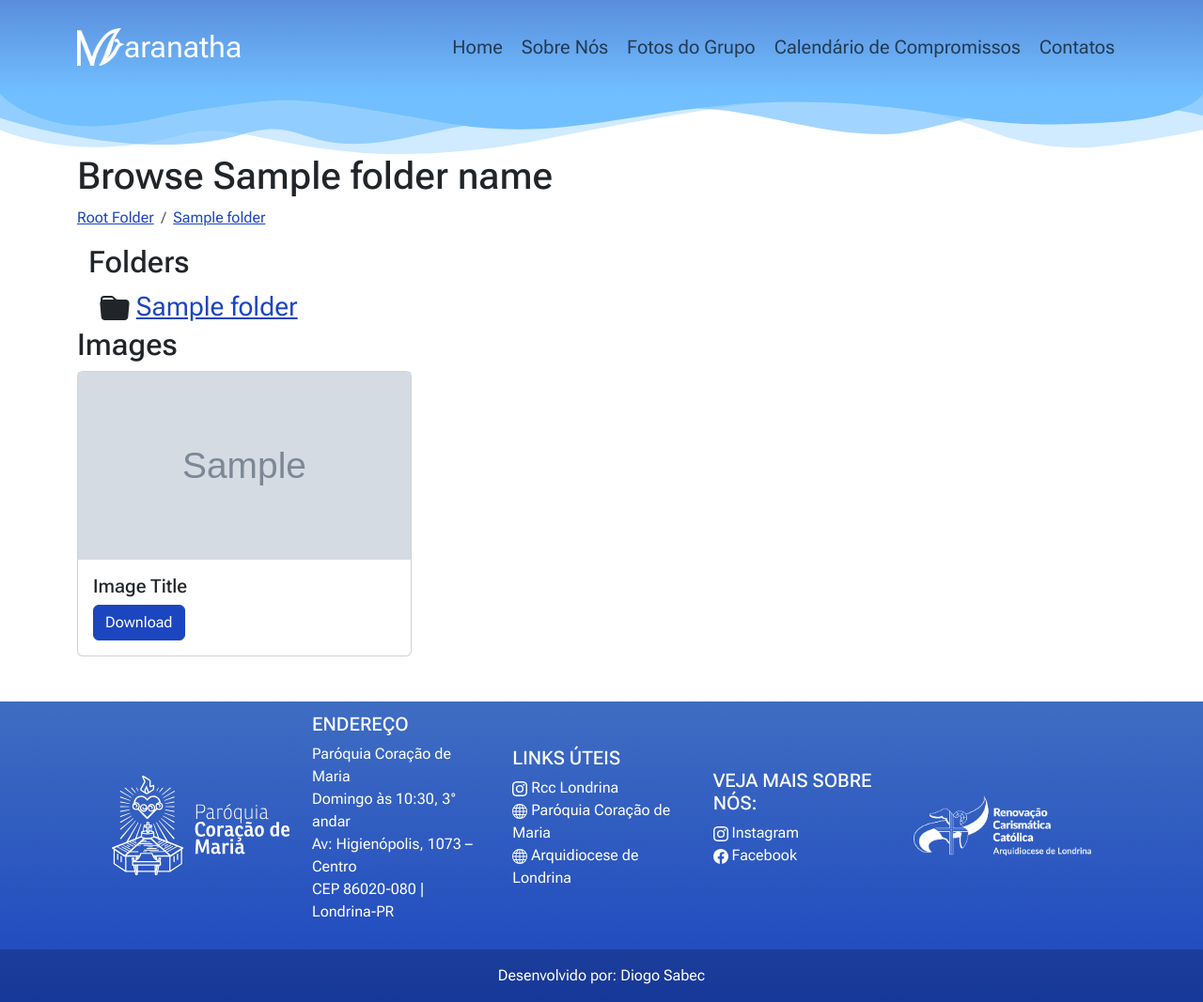
After one commit to DiogoSabec/Django-maranatha, a Django app: template home/templates/browse.html in a window 1280 px wide. The commit adds this page. Shown: the whole page at 94% size. Run offline with Django 5.2, Linux system fonts and the light colour scheme; the template is opened without the code that fills it: most values are stand-ins (such as "Sample title", 1, 10 or a date in 2020); grey boxes marked "Sample" are stand-in pictures; some libraries are stand-ins or nearby versions.

Commit message:
added browse photos feature

```diff
--- /dev/null
+++ b/home/templates/browse.html
@@ -0,0 +1,91 @@
+{% load static %}
+<!doctype html>
+<html lang="pt-br">
+<head>
+    <meta charset="utf-8">
+    <meta name="viewport" content="width=device-width, initial-scale=1, shrink-to-fit=no">
+    <link rel="stylesheet" href="{% static 'home/css/home.css' %}">
+    <title>Browse {{ folder_name }}</title>
+    <style>
+        .img-crop {
+            width: 100%;
+            height: 200px;
+            object-fit: cover;
+        }
+        .folder {
+            display: flex;
+            align-items: center;
+            margin-bottom: 10px;
+        }
+        .folder img {
+            margin-right: 10px;
+        }
+    </style>
+</head>
+<body>
+    <!-- Header -->
+    <main-header
+    data-home-url="{% url 'home' %}"
+    data-about-url="{% url 'about' %}"
+    data-photos-url="{% url 'fotos' %}"
+    data-calendar-url="{% url 'calendario' %}"
+    data-contacts-url="{% url 'contatos' %}"
+    data-logo-url="{% static 'home/files/logo.png' %}">
+    </main-header>
+
+    <div class="container">
+        <h1>Browse {{ folder_name }}</h1>
+
+        <!-- Breadcrumbs -->
+        <nav aria-label="breadcrumb">
+            <ol class="breadcrumb">
+                <li class="breadcrumb-item"><a href="{% url 'browse' %}">Root Folder</a></li>
+                {% for folder in folder_path %}
+                    <li class="breadcrumb-item">
+                        <a href="{% url 'browse_folder' folder.id %}">{{ folder.name }}</a>
+                    </li>
+                {% endfor %}
+            </ol>
+        </nav>
+
+        <div class="container text-lg-start">
+            <h2>Folders</h2>
+            {% for folder in folders %}
+            <div class="container fs-3">
+                <svg xmlns="http://www.w3.org/2000/svg" width="32" height="32" fill="currentColor" class="bi bi-folder-fill" viewBox="0 0 16 16"><path d="M9.828 3h3.982a2 2 0 0 1 1.992 2.181l-.637 7A2 2 0 0 1 13.174 14H2.825a2 2 0 0 1-1.991-1.819l-.637-7a2 2 0 0 1 .342-1.31L.5 3a2 2 0 0 1 2-2h3.672a2 2 0 0 1 1.414.586l.828.828A2 2 0 0 0 9.828 3m-8.322.12q.322-.119.684-.12h5.396l-.707-.707A1 1 0 0 0 6.172 2H2.5a1 1 0 0 0-1 .981z"/></svg>
+                <a href="{% url 'browse_folder' folder.id %}">{{ folder.name }}</a>
+            </div>
+            {% endfor %}
+        </div>
+
+        <div class="images">
+            <h2>Images</h2>
+            <div class="row">
+                {% for image in image_urls %}
+                <div class="mb-5 col-md-4 col-12">
+                    <div class="card">
+                        <img src="{{ image.url }}" alt="Image from Google Drive" class="img-crop">
+                        <div class="card-body">
+                            <h5 class="card-title">Image Title</h5>
+                            <a href="{% url 'download_image' image.id %}" class="btn btn-primary">Download</a>
+                        </div>
+                    </div>
+                </div>
+                {% endfor %}
+            </div>
+        </div>
+    </div>
+
+    <!-- Footer -->
+    <main-footer
+    paroquia-logo-url="{% static 'home/files/logo-completa-branca-2.svg' %}"
+    rcc-logo-url="{% static 'home/files/9.png' %}">
+    </main-footer>
+
+    <!-- Optional JavaScript -->
+    <script src="https://cdn.jsdelivr.net/npm/bootstrap@5.3.3/dist/js/bootstrap.bundle.min.js"
+        integrity="sha384-YvpcrYf0tY3lHB60NNkmXc5s9fDVZLESaAA55NDzOxhy9GkcIdslK1eN7N6jIeHz"
+        crossorigin="anonymous"></script>
+    <script src="{% static 'home/js/headerManager.js' %}"></script>
+</body>
+</html>
--- a/home/urls.py
+++ b/home/urls.py
@@ -2,9 +2,12 @@ from django.urls import path
 from . import views
 
 urlpatterns = [
+    path('', views.home, name='home'),
     path('about/', views.about, name='about'),
     path('calendario/', views.calendario, name='calendario'),
     path('contatos/', views.contatos, name='contatos'),
     path('fotos/', views.fotos, name='fotos'),
-    path('', views.home, name='home'),
+    path('browse/', views.browse_folder, name='browse'),
+    path('browse/<str:folder_id>/', views.browse_folder, name='browse_folder'),
+    path('download/<str:file_id>/', views.download_image, name='download_image'),
 ]
--- a/marasite/settings.py
+++ b/marasite/settings.py
@@ -124,7 +124,7 @@ USE_TZ = True
 
 STATIC_URL = 'static/'
 STATICFILES_DIRS = [
-    os.path.join(BASE_DIR, 'templates/static')
+    os.path.join(BASE_DIR, 'templates/static'),
 ]
 
 # Default primary key field type
--- /dev/null
+++ b/templates/static/fotos/css/fotos.css
@@ -0,0 +1,5 @@
+.img-crop {
+    width: 100%;
+    height: 400px;
+    object-fit: cover; /* This will crop the image to fit the container */
+}
--- a/templates/static/home/js/headerManager.js
+++ b/templates/static/home/js/headerManager.js
@@ -14,10 +14,8 @@ class MainHeader extends HTMLElement {
                 <nav class="navbar navbar-expand-md" style="width: 100%; display: flex; align-items: center;">
 
                     <a href="${homeUrl}" class="d-flex align-items-center mb-3 mb-md-0 me-md-auto link-body-emphasis text-decoration-none">
-                        <div class="container justify-content-end">
                             <img src="${logoUrl}" width="50" height="40">
                             <span class="fs-2 text-white">aranatha</span>
-                        </div>
                     </a>
 
                     <button class="navbar-toggler" type="button" data-bs-toggle="collapse" data-bs-target="#navbarNav" aria-controls="navbarNav" aria-expanded="false" aria-label="Toggle navigation">
```
Also changed, not shown: home/templates/fotos.html (+34 -17 lines), home/views.py (+99 -6 lines), templates/static/about/css/about.css (deleted).
